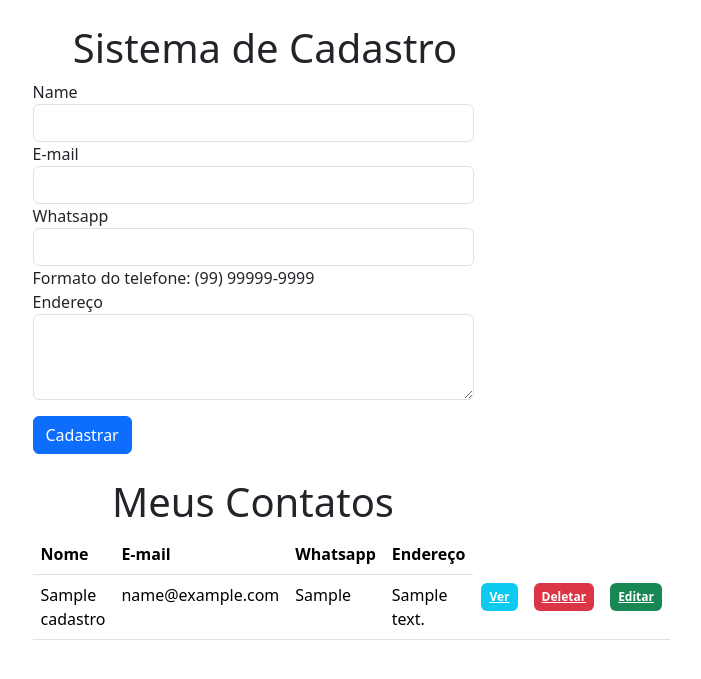
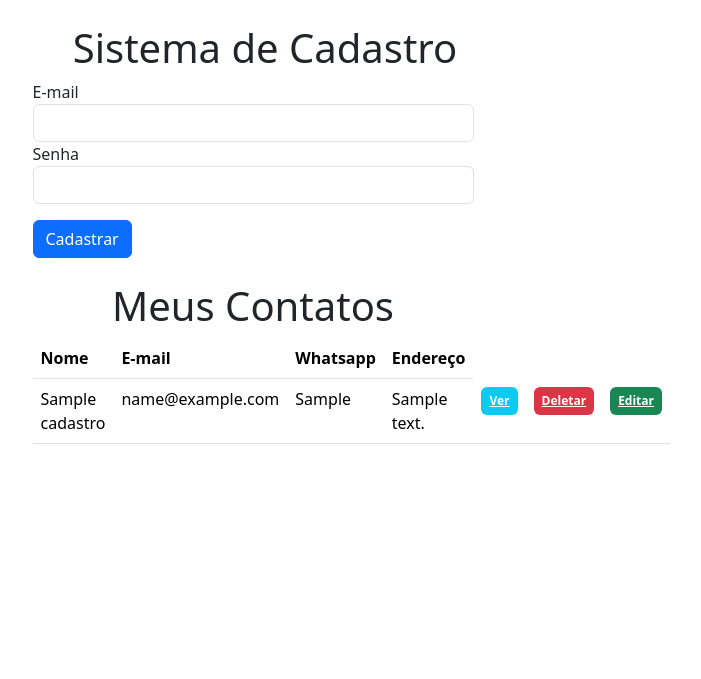
Before and after one commit to GuilhermeBitencourt/SAEP, a PHP site: page / in a window 1280 px wide. Shown: the top 679 px of the page, without its empty margins (375-1076 px from the left). Run offline with PHP 8.4, Linux system fonts and the light colour scheme; tables that the repository leaves empty or names only in its code hold one stand-in row (values such as "Sample post").

Commit message:
Update index.php

```diff
--- a/index.php
+++ b/index.php
@@ -31,18 +31,11 @@
                     ?>
                     <form action="" method="post">
                         <div class="form-group">
-                            <label for="">Name</label>
-                            <input type="text" name="name" class="form-control" required>
-                        <div class="form-group">
                             <label for="">E-mail</label>
                             <input type="email" name="email" class="form-control" required>
                         <div class="form-group">
-                            <label for="">Whatsapp</label>
+                            <label for="">Senha</label>
                             <input type="tel" name="whats" class="form-control" pattern="(\([0-9]{2}\))\s([9]{1})?([0-9]{5})-([0-9]{4})" required>
-                            <span>Formato do telefone: (99) 99999-9999</span>
-                        <div class="form-group">
-                            <label for="">Endereço</label>
-                            <textarea name="address" rows="3" class="form-control" required></textarea>
                         <div class="form-group mt-3">
                             <button type="submit" name="submit" class="btn btn-primary">Cadastrar</button>
                         </div>
```
